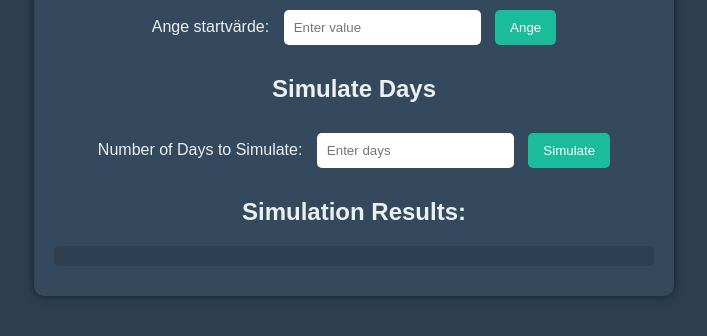
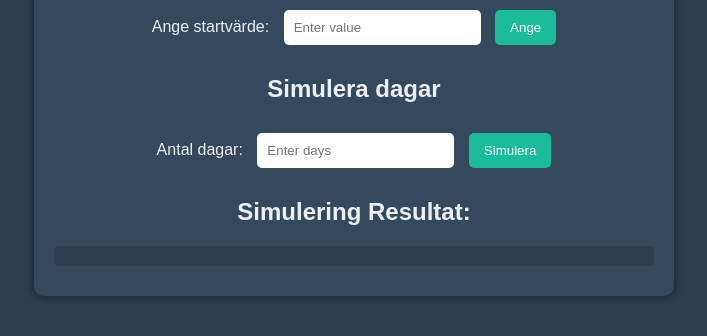
Before and after one commit to GHSvensson/ThreePercent, a plain HTML site: page index.html in a window 1280 px wide. Shown: the part 302-638 px from the top of the page, without its empty margins (286-993 px from the left). Drawn offline with Linux system fonts and the light colour scheme.

Commit message:
Update index.html

```diff
--- a/index.html
+++ b/index.html
@@ -14,12 +14,12 @@
         <button onclick="submitValue()">Ange</button>
 
 
-        <h2>Simulate Days</h2>
-        <label for="simulateDays">Number of Days to Simulate:</label>
+        <h2>Simulera dagar</h2>
+        <label for="simulateDays">Antal dagar:</label>
         <input type="number" id="simulateDays" placeholder="Enter days" required>
-        <button onclick="simulateDays()">Simulate</button>
+        <button onclick="simulateDays()">Simulera</button>
 
-        <h2>Simulation Results:</h2>
+        <h2>Simulering Resultat:</h2>
         <div id="simulationResults" class="results-box"></div>
     </div>
 
```
